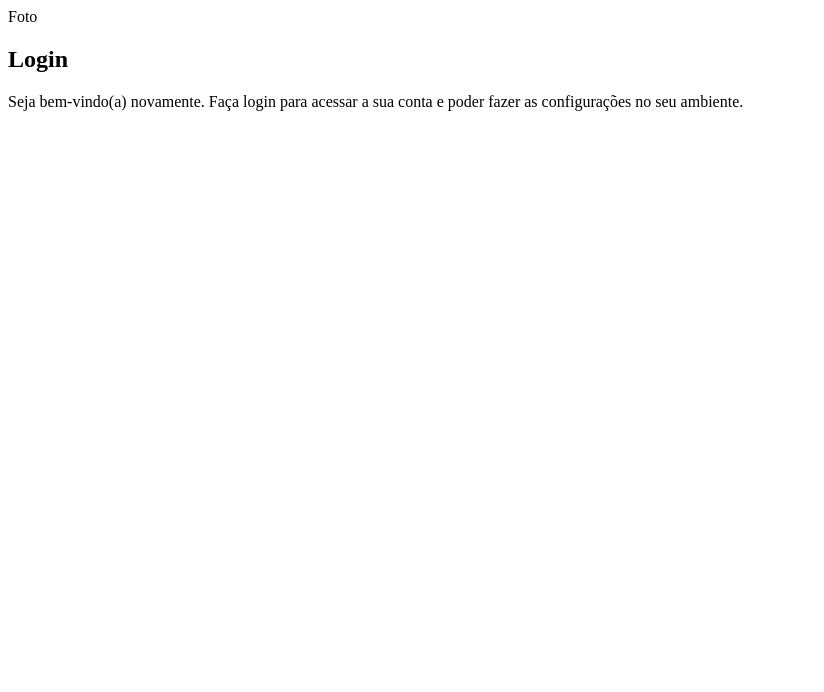
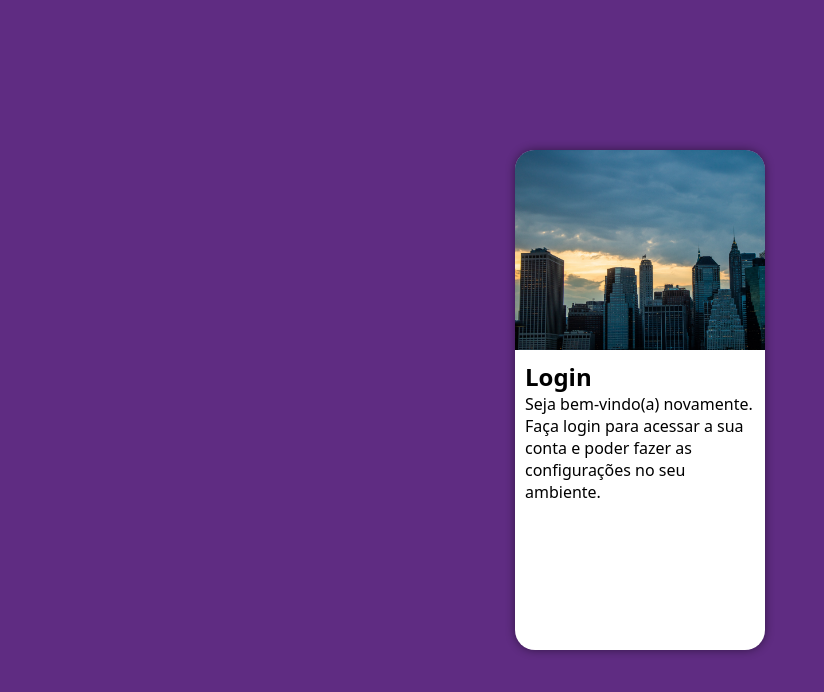
Before and after one commit to gustawantstobattle/projeto-login, a plain HTML site: page index.html in a window 1280 px wide. Shown: the whole page, without its empty margins (0-824 px from the left). Drawn offline with Linux system fonts and the light colour scheme.

Commit message:
projeto tela de login cursoemvideo

```diff
--- a/estilos/style.css
+++ b/estilos/style.css
@@ -6,3 +6,49 @@
     Lilás: #5f2c82
 
 */
+
+* {
+    font-family: system-ui, -apple-system, BlinkMacSystemFont, 'Segoe UI', Roboto, Oxygen, Ubuntu, Cantarell, 'Open Sans', 'Helvetica Neue', sans-serif;
+    margin: 0px;
+    padding: 0px;
+    box-sizing: border-box;
+}
+
+body, html {
+    background-color: #5f2c82;
+    height: 100vh;
+    width: 100vw;
+}
+
+main {
+    position: relative;
+    height: 100vh;
+    width: 100vw;
+}
+
+section#login {
+    position: absolute;
+    top: 50%;
+    left: 50%;
+    transform: translate(-50%, -50%);
+    overflow: hidden;
+    background-color: white;
+    width: 250px;
+    height: 500px;
+    border-radius: 20px;
+    box-shadow: 0px 0px 10px rgba(0, 0, 0, 0.466);
+}
+
+section#login > div#imagem {
+    display: block;
+    background: #5f2c82 url(../imagens/pexels.jpg) no-repeat;
+    background-size: cover;
+    background-position: left bottom;
+    height: 200px;
+}
+
+section#login > div#formulario {
+    display: block;
+    padding: 10px;
+
+}
--- a/index.html
+++ b/index.html
@@ -11,7 +11,7 @@
     <main>
         <section id="login">
             <div id="imagem">
-                Foto
+                <!-- Imagem nas CSS -->
             </div>
             <div id="formulario">
                 <h1>Login</h1>
```
